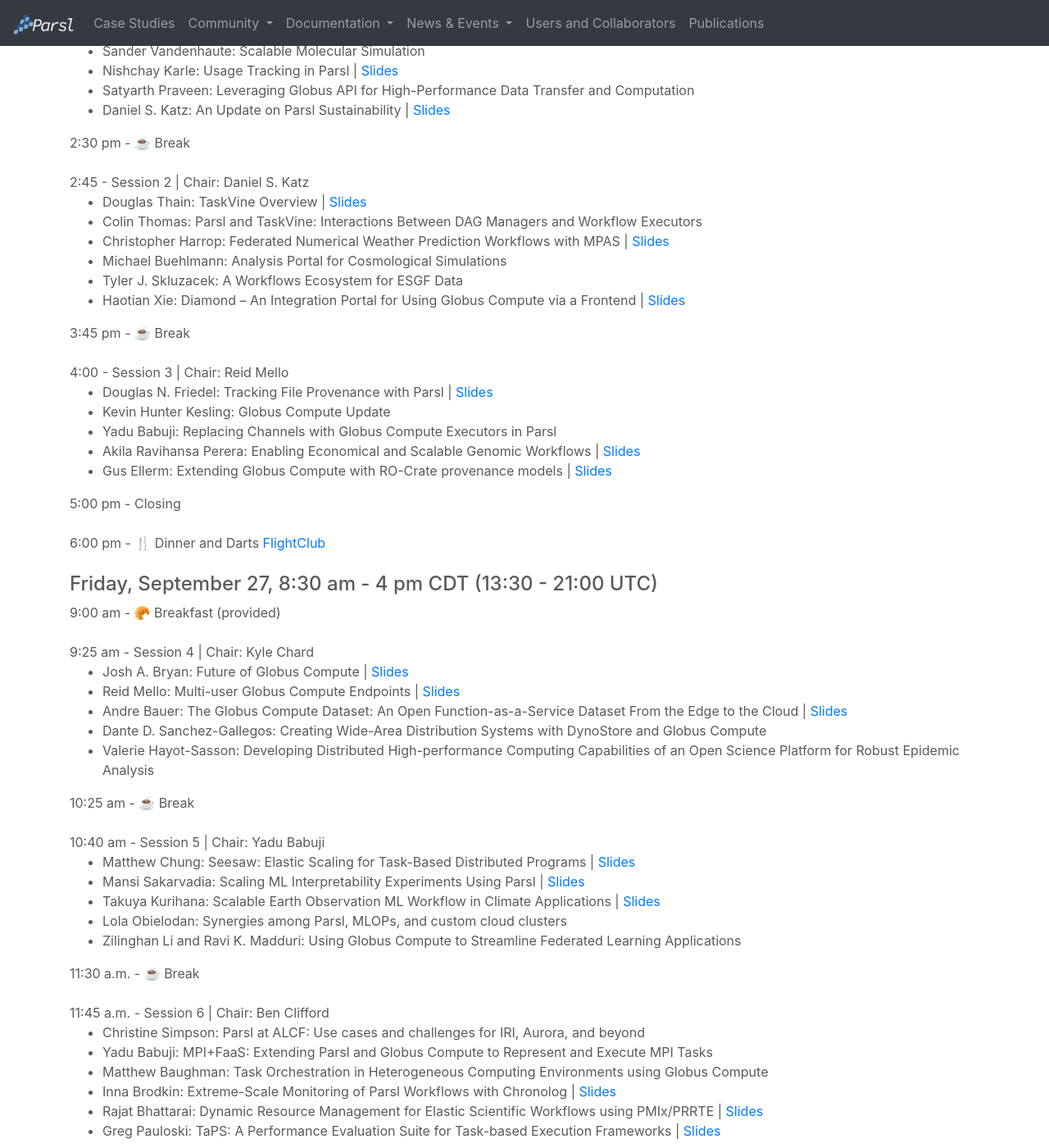
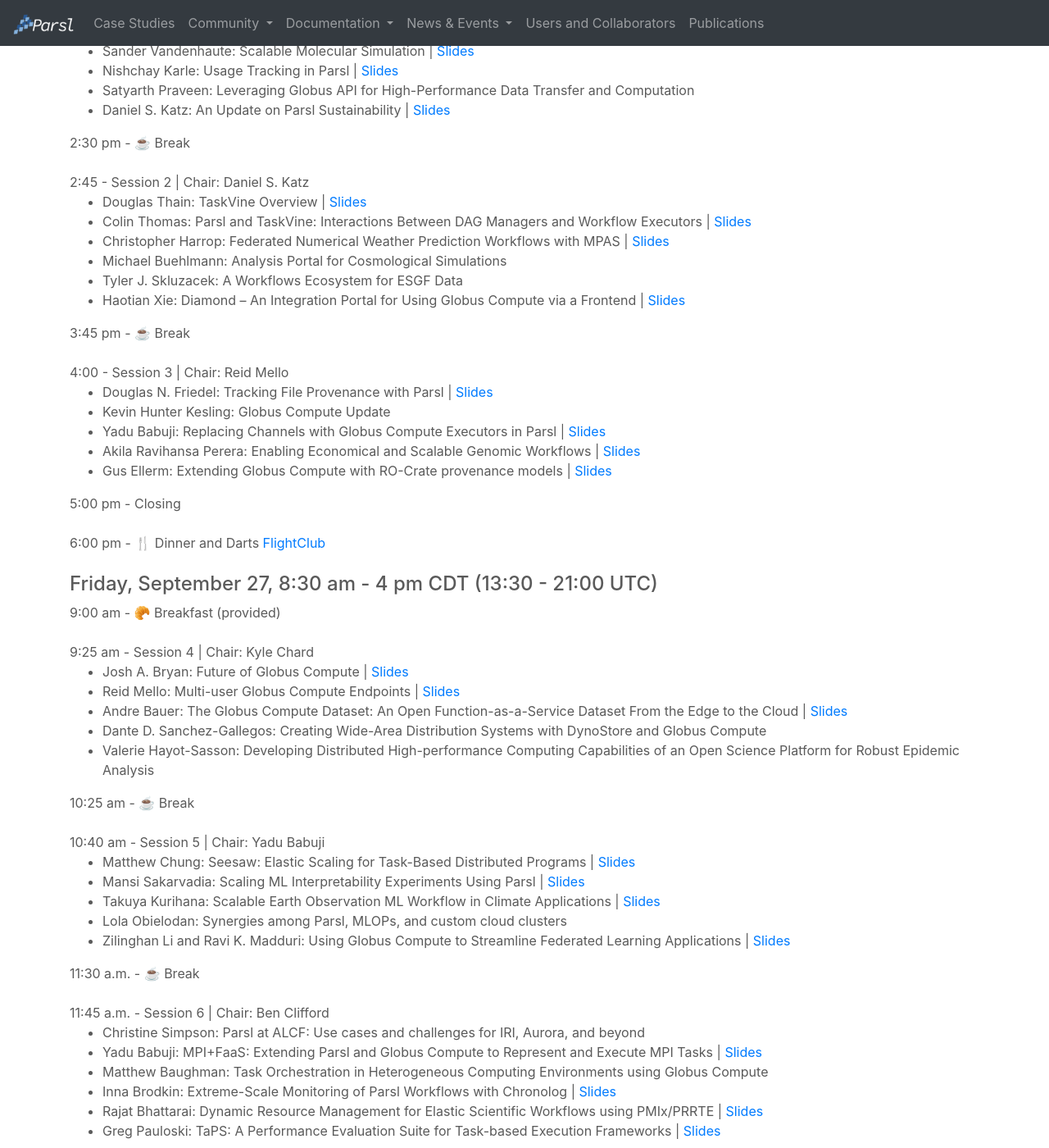
Before and after one commit to Parsl/parsl.github.io, a Jekyll site: the page built from parslfest/parslfest2024.html, in a window 1280 px wide and 1400 px high, scrolled down 1471 px. Shown: the whole window at 82% size. Built offline with Jekyll 4.4.1, drawn with Linux system fonts in a browser that asks for light colours.

Commit message:
Update parslfest2024.html

```diff
--- a/parslfest/parslfest2024.html
+++ b/parslfest/parslfest2024.html
@@ -104,7 +104,7 @@
 	<li>Ben Clifford: Codebase Stories - A Year in Parsl Development | <a href="2024/clifford-codebase-stories.pdf">Slides</a></li>
 	<li>Andrew S. Rosen: The Quantum Accelerator: Accessible and Scalable Materials Science Workflows. | <a href="2024/rosen-andrew_quacc.pdf">Slides</a></li>
 	<li>Arha Gatram: Decorators and Function Parameters | <a href="2024/Gatram-Arha_Parsl_Decorators.pdf" target="_blank">Slides</a></li>
-	<li>Sander Vandenhaute: Scalable Molecular Simulation</li>
+	<li>Sander Vandenhaute: Scalable Molecular Simulation | <a href="2024/Vandenhaute_Sander_ScalableMolecularSimulation.pdf" target="_blank">Slides</a></li>
 	<li>Nishchay Karle: Usage Tracking in Parsl | <a href="2024/Karle-Nishchay_Usage-Tracking-in-Parsl.pdf" target="_blank">Slides</a></li>
 	<li>Satyarth Praveen: Leveraging Globus API for High-Performance Data Transfer and Computation</li>
 	<li>Daniel S. Katz: An Update on Parsl Sustainability | <a href="2024/katz-daniel-Parsl-sustainability.pdf">Slides</a></li>
@@ -115,7 +115,7 @@
       2:45 - Session 2 | Chair: Daniel S. Katz
       <ul>
 	<li>Douglas Thain: TaskVine Overview | <a href="https://docs.google.com/presentation/u/0/d/1j7UVptxrwSWHOBfoVtjgrXRGyw_CJH9MhH2GzRdP5C0/mobilepresent#slide=id.g2f8cd152236_0_179" target="_blank">Slides</a></li>
-	<li>Colin Thomas: Parsl and TaskVine: Interactions Between DAG Managers and Workflow Executors</li>
+	<li>Colin Thomas: Parsl and TaskVine: Interactions Between DAG Managers and Workflow Executors  | <a href="2024/thomas-colin_taskvine_interactions.pdf" target="_blank">Slides</a></li>
 	<li>Christopher Harrop: Federated Numerical Weather Prediction Workflows with MPAS | <a href="2024/Harrop-Christopher_pf24-presentation.pdf" target="_blank">Slides</a></li>
 	<li>Michael Buehlmann: Analysis Portal for Cosmological Simulations</li>
 	<li>Tyler J. Skluzacek: A Workflows Ecosystem for ESGF Data</li>
@@ -128,7 +128,7 @@
       <ul>
 	<li>Douglas N. Friedel: Tracking File Provenance with Parsl | <a href="2024/doug-friedel_file-provenance.pdf" target="_blank">Slides</a></li>
 	<li>Kevin Hunter Kesling: Globus Compute Update</li>
-	<li>Yadu Babuji: Replacing Channels with Globus Compute Executors in Parsl</li>
+	<li>Yadu Babuji: Replacing Channels with Globus Compute Executors in Parsl | <a href="2024/Babuji-Yadu_PF24-Channels-and-GCE.pdf" target="_blank">Slides</a></li>
 	<li>Akila Ravihansa Perera: Enabling Economical and Scalable Genomic Workflows | <a href="2024/perera-akila_scalable-workflows.pdf" target="_blank">Slides</a></li>
 	<li>Gus Ellerm: Extending Globus Compute with RO-Crate provenance models | <a href="2024/ellerm-gus_pf24-presentation.pdf" target="_blank">Slides</a></li>
       </ul>
@@ -158,7 +158,7 @@
 	<li>Mansi Sakarvadia: Scaling ML Interpretability Experiments Using Parsl | <a href="2024/sakarvadia_mansi_interpretable_ML_workflows.pdf" target="_blank">Slides</a></li>
 	<li>Takuya Kurihana: Scalable Earth Observation ML Workflow in Climate Applications | <a href="2024/kurihana-takuya_pf24-presentation.pdf" target="_blank">Slides</a></li>
 	<li>Lola Obielodan: Synergies among Parsl, MLOPs, and custom cloud clusters</li>
-	<li>Zilinghan Li and Ravi K. Madduri: Using Globus Compute to Streamline Federated Learning Applications</li>
+	<li>Zilinghan Li and Ravi K. Madduri: Using Globus Compute to Streamline Federated Learning Applications | <a href="2024/li-zilinghan_pf24-presentation.pdf" target="_blank">Slides</a></li>
       </ul>
 
       11:30 a.m. - ☕️ Break  <br /><br />
@@ -166,7 +166,7 @@
       11:45 a.m. - Session 6 | Chair: Ben Clifford
       <ul>
 	<li>Christine Simpson: Parsl at ALCF: Use cases and challenges for IRI, Aurora, and beyond</li>
-	<li>Yadu Babuji: MPI+FaaS: Extending Parsl and Globus Compute to Represent and Execute MPI Tasks</li>
+	<li>Yadu Babuji: MPI+FaaS: Extending Parsl and Globus Compute to Represent and Execute MPI Tasks | <a href="2024/Babuji-Yadu_pf2024-MPIFunctions.pdf" target="_blank">Slides</a></li>
 	<li>Matthew Baughman: Task Orchestration in Heterogeneous Computing Environments using Globus Compute</li>
 	<li>Inna Brodkin: Extreme-Scale Monitoring of Parsl Workflows with Chronolog | <a href="2024/Brodkin-Inna_pf24-presentation.pdf" target="_blank">Slides</a></li>
 	<li>Rajat Bhattarai: Dynamic Resource Management for Elastic Scientific Workflows using PMIx/PRRTE | <a href="2024/bhattarai-rajat_pf24-presentation.pdf" target="_blank">Slides</a></li>
```
